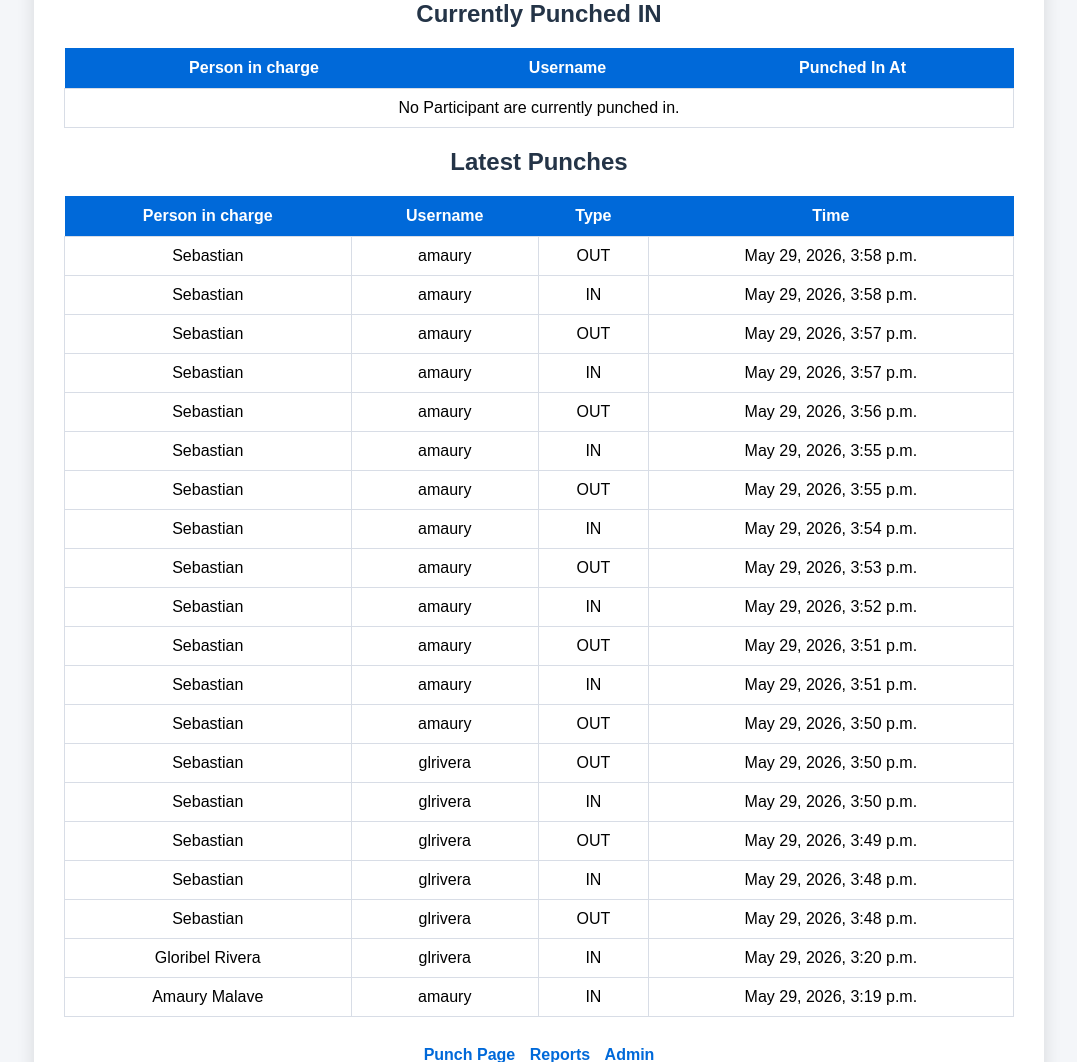
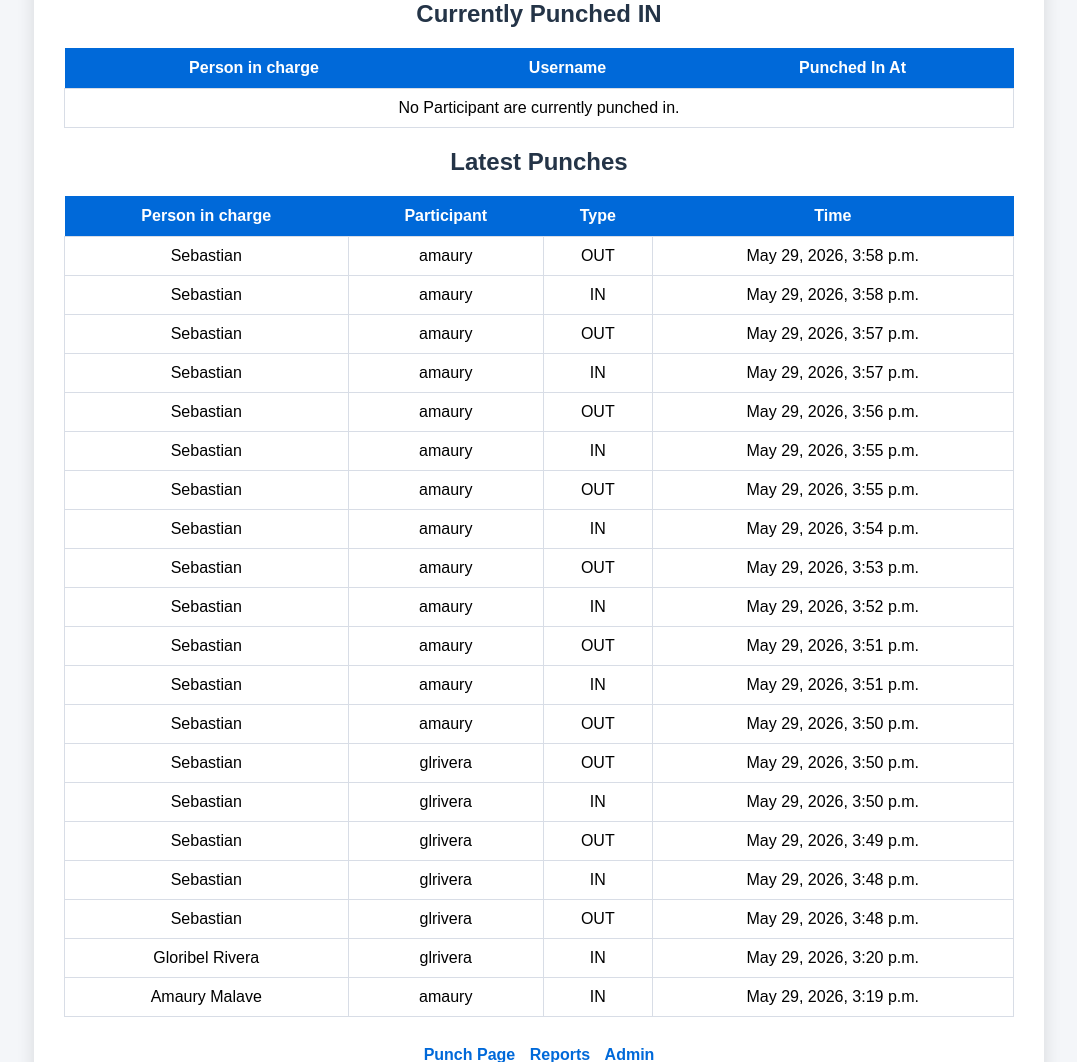
Before and after one commit to ijvergara-sudo/punchsystem, a Django app: page /live/ in a window 1280 px wide. Shown: the part 188-1250 px from the top of the page, without its empty margins (101-1178 px from the left). Run offline with Django 4.2, Linux system fonts and the light colour scheme; a user stored in the database is signed in; data comes from the database, SQL or seed files in the repository.

```diff
--- a/attendance/templates/attendance/live_punches.html
+++ b/attendance/templates/attendance/live_punches.html
@@ -41,7 +41,7 @@
     <table>
         <tr>
             <th>Person in charge</th>
-            <th>Username</th>
+            <th>Participant</th>
             <th>Type</th>
             <th>Time</th>
         </tr>
--- a/attendance/templates/attendance/reports.html
+++ b/attendance/templates/attendance/reports.html
@@ -13,7 +13,7 @@
 
     <table>
         <tr>
-            <th>Username</th>
+            <th>Participant</th>
             <th>Person in charge</th>
             <th>Type</th>
             <th>Time</th>
```
